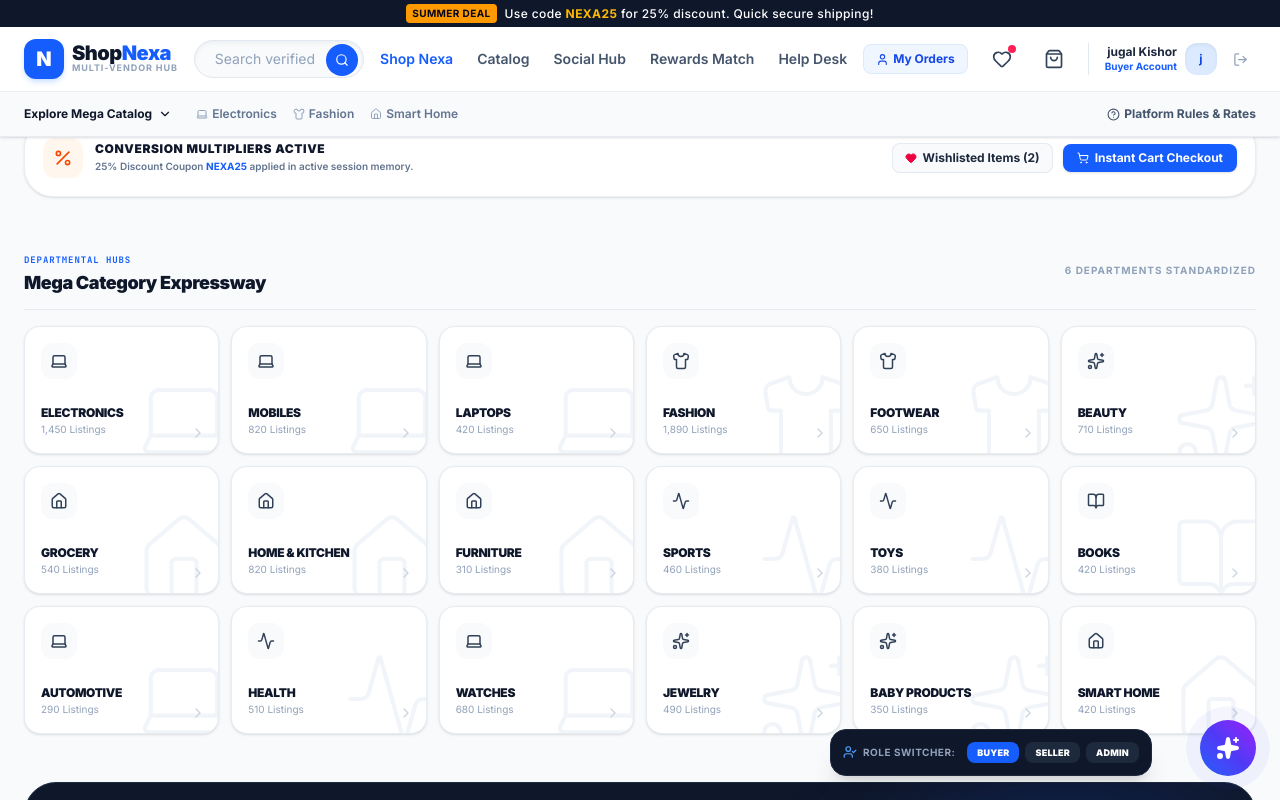
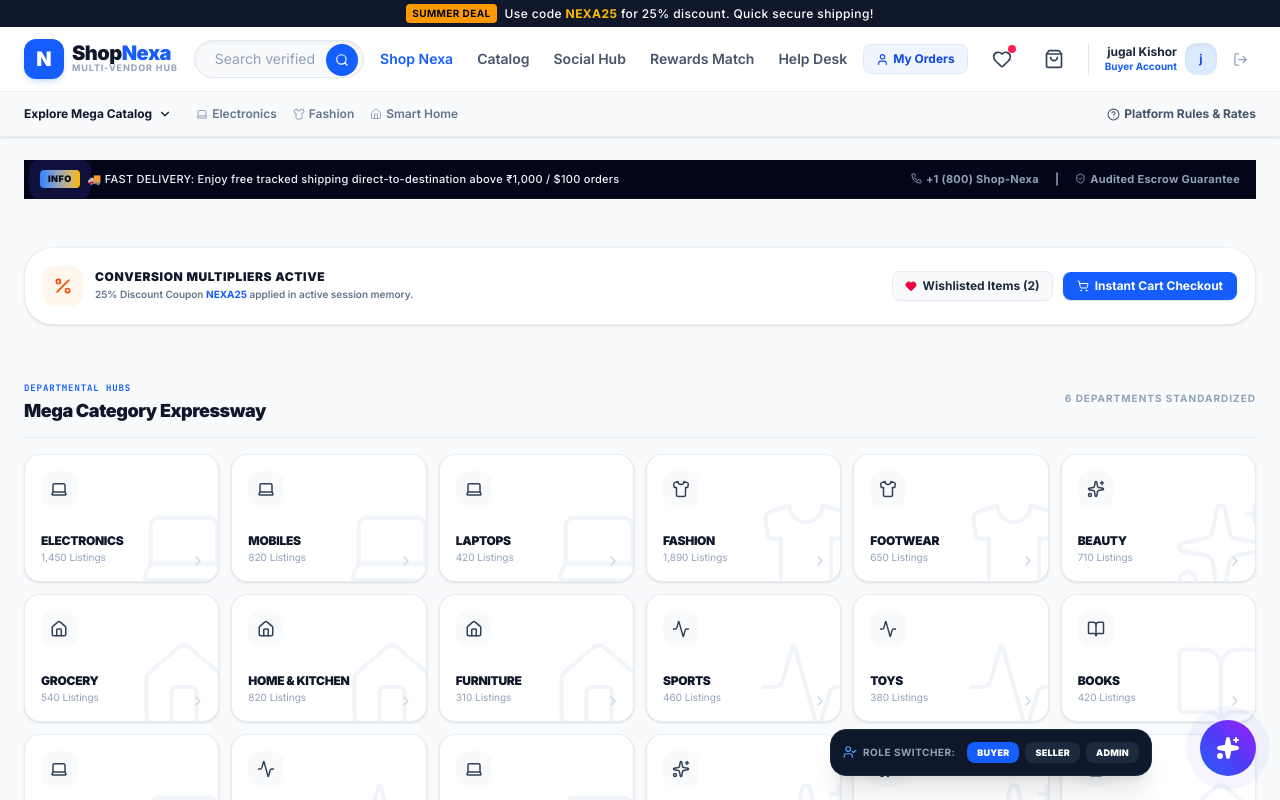
Before and after one commit to Prem87696/E-Comerse, a React (Vite) app: page / in a window 1280 px wide. Shown: the top 800 px of the page. Built offline with nearby package versions, Linux system fonts and the light colour scheme.

Commit message:
Update App.tsx

```diff
--- a/src/App.tsx
+++ b/src/App.tsx
@@ -185,7 +185,7 @@ export default function App() {
       />
 
       {/* Main Responsive Canvas container */}
-      <main className="flex-1 max-w-7xl mx-auto w-full px-4 lg:px-6 py-8 pb-24 md:pb-12">
+      <main className="flex-1 max-w-7xl mx-auto w-full px-4 lg:px-6 pt-[160px] pb-24 md:pb-12">
         {currentView === 'home' && (
           <HomeView
             products={productsList}
```
